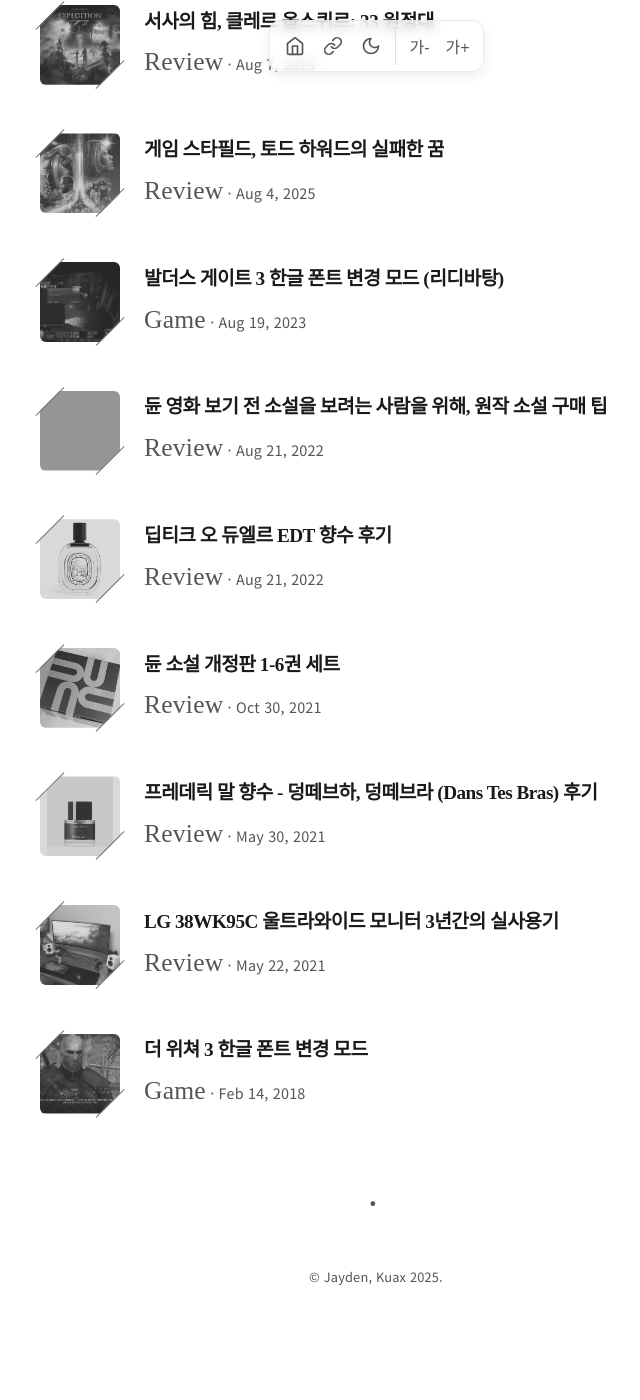
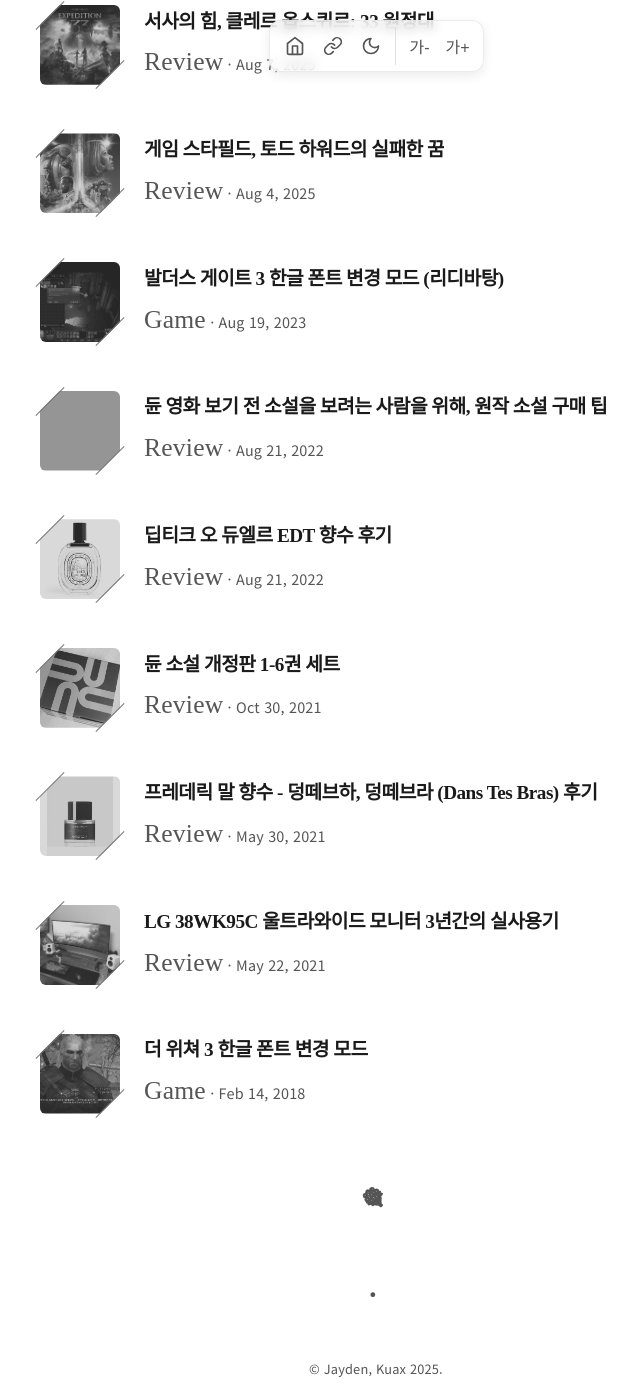
Before and after one commit to Kuax-Meat/blog, a Jekyll site: the page built from index.md, in a window 1280 px wide and 1400 px high, scrolled down 219 px. Shown: the whole window, without its empty margins (264-904 px from the left). Built offline with Jekyll 4.4.1, drawn with Linux system fonts in a browser that asks for light colours; some web fonts are replaced; before the commit the page ends 1527 px from its top, so only the background shows below that; grey boxes are pictures that could not be loaded.

Commit message:
#4 more iconic img layout

```diff
--- a/_layouts/post.html
+++ b/_layouts/post.html
@@ -24,7 +24,7 @@
         crossorigin="anonymous" async>
         </script>
 </section>
-<div class="ad-section">
+<div class="footer-ad">
     <script async
         src="https://pagead2.googlesyndication.com/pagead/js/adsbygoogle.js?client=ca-pub-6810256932319207"
         crossorigin="anonymous"></script>
--- a/assets/css/style.css
+++ b/assets/css/style.css
@@ -473,7 +473,20 @@
     margin: 1.5em 0 2.0em 0;
 }
 
-.footer {
+.footer-ad::before {
+    content: '🎕';
+    display: block;
+    text-align: center;
+    color: var(--accent-color);
+    font-family: var(--body-font);
+    font-weight: 600;
+    font-size: 1.5rem;
+    letter-spacing: 0.3em;
+    /* 점 사이의 간격 */
+    margin: 1.5em 0 2.0em 0;
+}
+
+.footer, .footer-ad {
     color: var(--accent-color);
     font-family: var(--body-font);
     font-size: 0.8rem;
--- a/assets/js/main.js
+++ b/assets/js/main.js
@@ -167,8 +167,6 @@
         const iframe = document.querySelector('iframe.giscus-frame');
         if (iframe) {
             iframe.contentWindow.postMessage({ giscus: message }, '*');
-        } else {
-            console.log('Giscus iframe not found. Waiting for it to load...');
         }
     }
 
@@ -187,7 +185,7 @@
         // Giscus가 로드되었다는 신호(discussion 데이터)가 포함된 메시지인지 확인
         if (event.data?.giscus) {
             // 저장된 테마로 즉시 변경
-            sendMessageToGiscus({ setConfig: { theme: (getCurrentTheme === 'light') ? 'light':'noborder_gray' } });
+            sendMessageToGiscus({ setConfig: { theme: (getCurrentTheme() === 'light') ? 'light':'noborder_gray' } });
         }
     });
 
--- a/index.md
+++ b/index.md
@@ -23,22 +23,21 @@
         </a>
       </li>
     {% endfor %}
-      <li>
-        <script async src="https://pagead2.googlesyndication.com/pagead/js/adsbygoogle.js?client=ca-pub-6810256932319207"
-        crossorigin="anonymous"></script>
-        <ins class="adsbygoogle"
-            style="display:block"
-            data-ad-format="fluid"
-            data-ad-layout-key="-gl-1p-1o-1r+lx"
-            data-ad-client="ca-pub-6810256932319207"
-            data-ad-slot="2780191441"></ins>
-        <script>
-            (adsbygoogle = window.adsbygoogle || []).push({});
-        </script>
-      </li>
   </ul>
 </div>
-
+<div class="footer-ad">
+  <script async src="https://pagead2.googlesyndication.com/pagead/js/adsbygoogle.js?client=ca-pub-6810256932319207" crossorigin="anonymous"></script>
+  <ins class="adsbygoogle"
+      style="display:block"
+      data-ad-format="fluid"
+      data-ad-layout-key="-gl-1p-1o-1r+lx"
+      data-ad-client="ca-pub-6810256932319207"
+      data-ad-slot="2780191441">
+  </ins>
+  <script>
+      (adsbygoogle = window.adsbygoogle || []).push({});
+  </script>
+</div>
 <div class="footer">
     © Jayden, Kuax 2025.
 </div>
```
